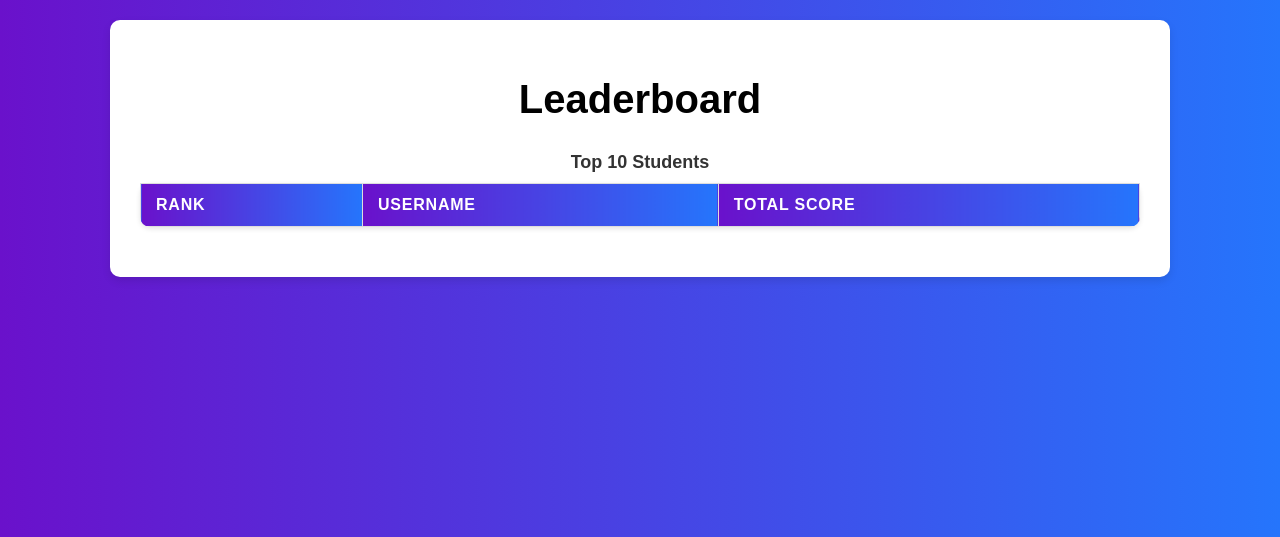
After one commit to Som00712/ENV, a Flask app: template templates/leaderboard.html in a window 1280 px wide. The commit adds this page. Shown: the top 537 px of the page. Run offline with Flask 3, Linux system fonts and the light colour scheme; the template is opened without the code that fills it: most values are stand-ins (such as "Sample title", 1, 10 or a date in 2020); lists and menus that the app fills with data are empty; some libraries are stand-ins or nearby versions.

Commit message:
Css completed and improved

```diff
--- a/app.py
+++ b/app.py
@@ -366,7 +366,22 @@ def admin_dashboard():
         return redirect(url_for('login'))
 
 
-
+@app.route('/leaderboard')
+def leaderboard():
+    if 'loggedin' in session and session['loggedin'] and 'username' in session and session['Role'] == 'student':
+        cursor = mysql.connection.cursor(MySQLdb.cursors.DictCursor)
+        cursor.execute('''
+            SELECT Users.Username, SUM(Scores.Score) AS TotalScore
+            FROM Scores
+            JOIN Users ON Scores.StudentID = Users.UserID
+            GROUP BY Scores.StudentID, Users.Username
+            ORDER BY TotalScore DESC
+            LIMIT 10
+        ''')
+        leaderboard = cursor.fetchall()
+        return render_template('leaderboard.html', leaderboard=leaderboard, enumerate=enumerate)
+    else:
+        return redirect(url_for('login'))
 
 
 @app.route('/delete_user/<int:user_id>', methods=['POST'])
--- /dev/null
+++ b/templates/leaderboard.html
@@ -0,0 +1,99 @@
+<!DOCTYPE html>
+<html lang="en">
+<head>
+    <meta charset="UTF-8">
+    <meta name="viewport" content="width=device-width, initial-scale=1.0">
+    <title>Leaderboard</title>
+    <style>
+        body {
+            font-family: 'Arial', sans-serif;
+            background-color: #f0f2f5;
+            margin: 0;
+            padding: 20px;
+            color: #333;
+            background: linear-gradient(to right, #6a11cb, #2575fc);
+        }
+
+        h1 {
+            color: black;
+            text-align: center;
+            margin-bottom: 20px;
+            font-size: 2.5em;
+        }
+
+        .container {
+            max-width: 1000px;
+            margin: 0 auto;
+            padding: 30px;
+            background-color: #ffffff;
+            border-radius: 10px;
+            box-shadow: 0 4px 8px rgba(0, 0, 0, 0.1);
+        }
+
+        table {
+            width: 100%;
+            border-collapse: collapse;
+            font-family: 'Arial', sans-serif;
+            font-size: 16px;
+            margin: 20px 0;
+            box-shadow: 0 2px 5px rgba(0, 0, 0, 0.1);
+            border-radius: 10px;
+            overflow: hidden;
+        }
+
+        th, td {
+            border: 1px solid #dddddd;
+            padding: 12px 15px;
+            text-align: left;
+        }
+
+        th {
+            background: linear-gradient(to right, #6a11cb, #2575fc);
+            color: white;
+            text-transform: uppercase;
+            letter-spacing: 0.05em;
+        }
+
+        tr:nth-child(even) {
+            background-color: #f9f9f9;
+        }
+
+        tr:hover {
+            background-color: #f1f1f1;
+            cursor: pointer;
+        }
+
+        caption {
+            caption-side: top;
+            padding: 10px;
+            font-size: 18px;
+            font-weight: bold;
+            color: #333;
+        }
+    </style>
+</head>
+<body>
+<div class="container">
+    <h1>Leaderboard</h1>
+    <table>
+        <caption>Top 10 Students</caption>
+        <thead>
+            <tr>
+                <th>Rank</th>
+                <th>Username</th>
+                <th>Total Score</th>
+            </tr>
+        </thead>
+        <tbody>
+            {% for rank, student in enumerate(leaderboard, 1) %}
+            <tr>
+                <td>{{ rank }}</td>
+                <td>{{ student.Username }}</td>
+                <td>{{ student.TotalScore }}</td>
+            </tr>
+            {% endfor %}
+        </tbody>
+    </table>
+</div>
+</body>
+</html>
```
Also changed, not shown: templates/admin_dashboard.html (+3 -4 lines), templates/create_quiz.html (+4 -3 lines), templates/student_dashboard.html (+56 -1 lines), templates/teacher_dashboard.html (+6 -3 lines).
